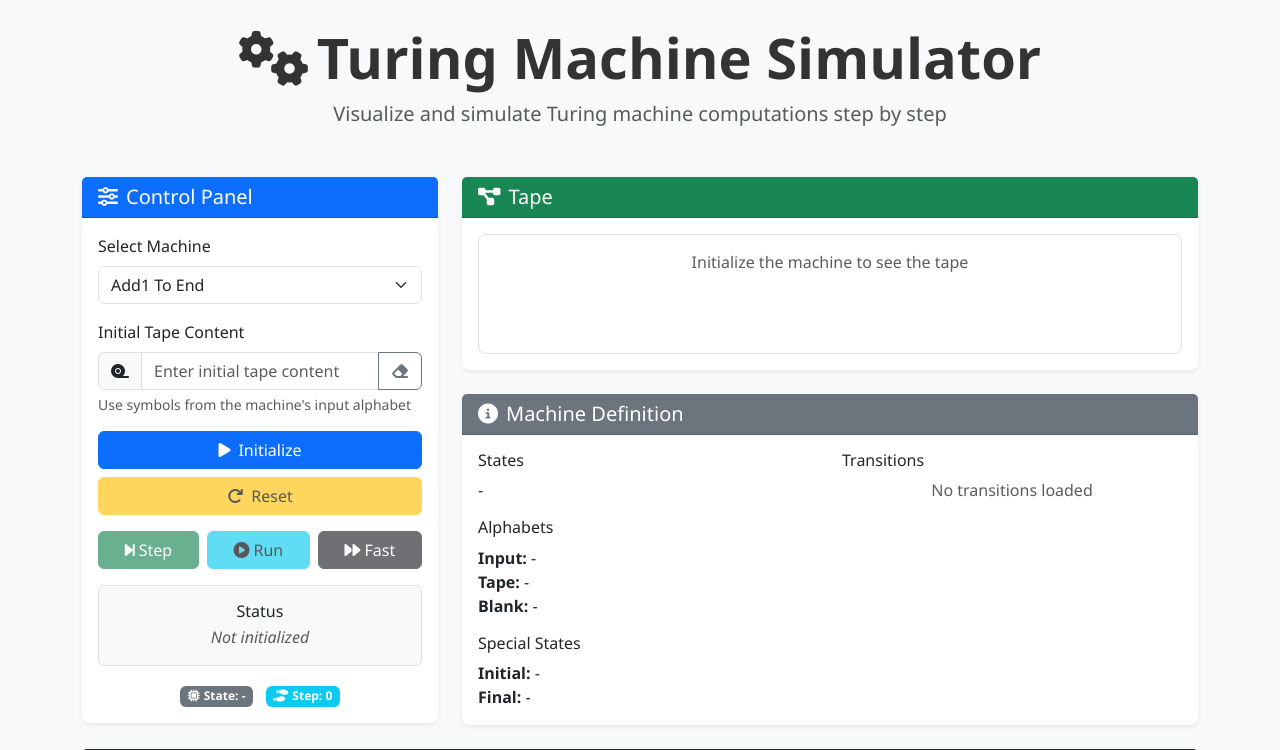
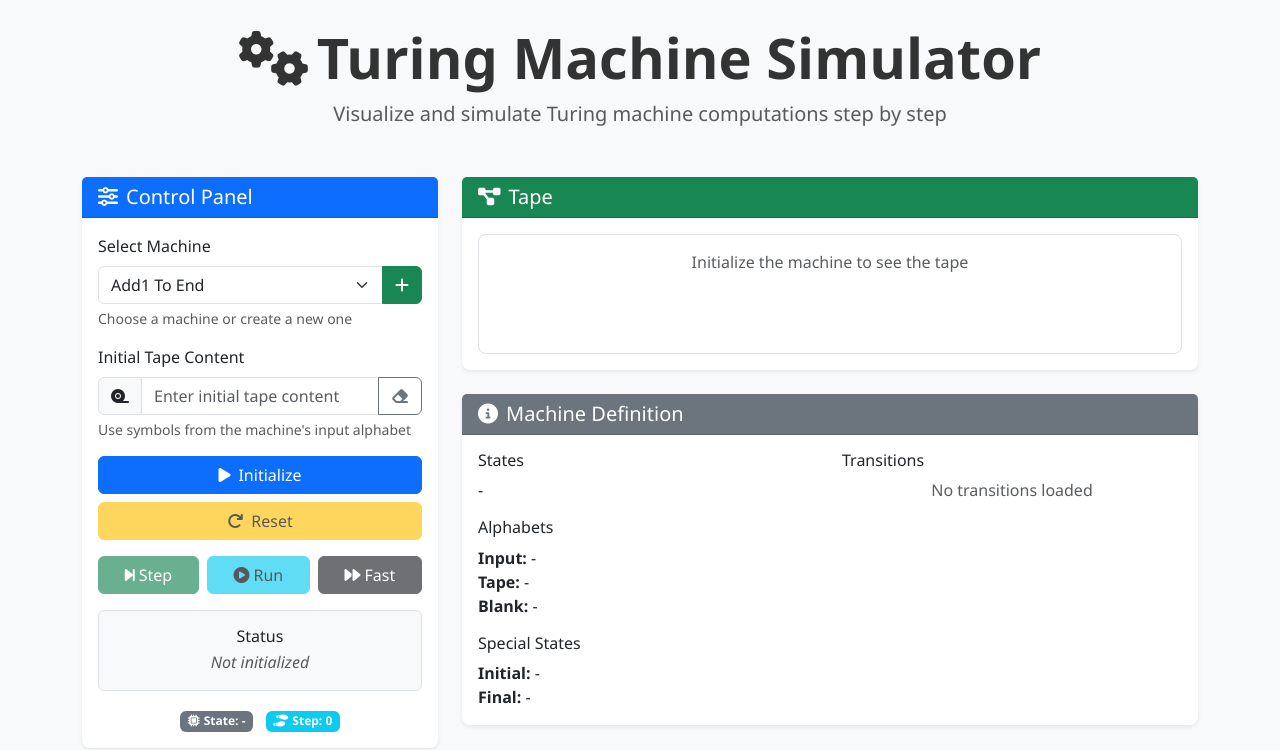
Before and after one commit to pouyatavakoli/TuringMachine-Simulator, a Flask app: page / in a window 1280 px wide. Shown: the top 750 px of the page. Run offline with Flask 3, Linux system fonts and the light colour scheme.

Commit message:
feat: add create button

```diff
--- a/app/templates/index.html
+++ b/app/templates/index.html
@@ -45,9 +45,22 @@
                 <label for="machineSelect" class="form-label"
                   >Select Machine</label
                 >
-                <select class="form-select" id="machineSelect">
-                  <option value="" selected disabled>Select a machine</option>
-                </select>
+                <div class="input-group">
+                  <select class="form-select" id="machineSelect">
+                    <option value="" selected disabled>Select a machine</option>
+                  </select>
+                  <a
+                    href="/create"
+                    class="btn btn-success"
+                    id="createMachineBtn"
+                    title="Create New Machine"
+                  >
+                    <i class="fas fa-plus"></i>
+                  </a>
+                </div>
+                <div class="form-text">
+                  Choose a machine or create a new one
+                </div>
               </div>
 
               <!-- Tape Input -->
```
Also changed, not shown: app/static/css/create.css (+15 -0 lines).
